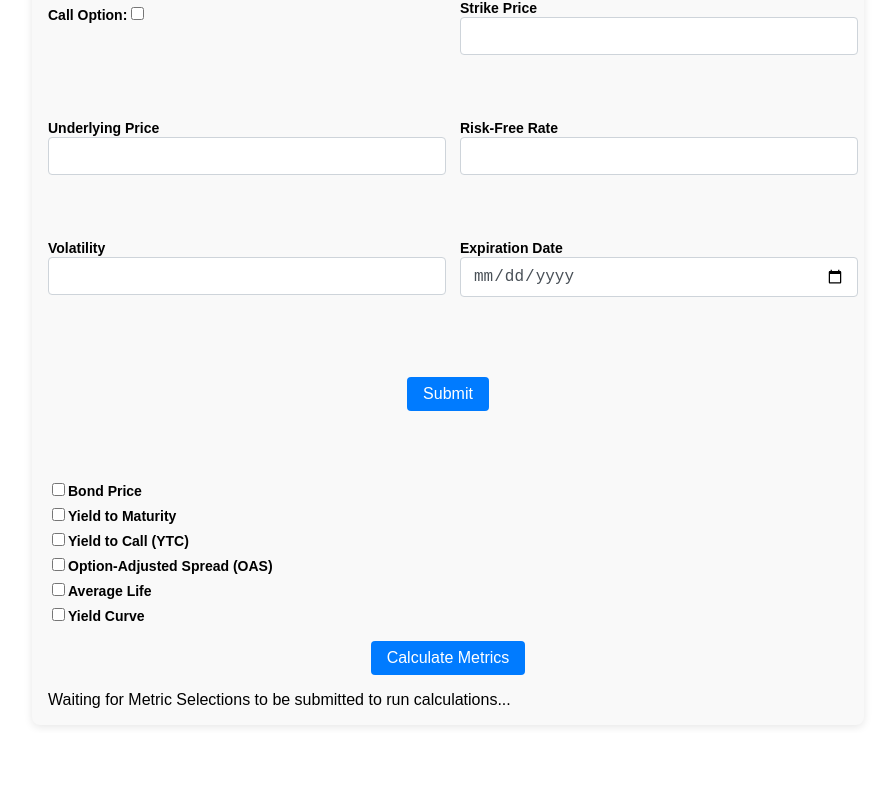
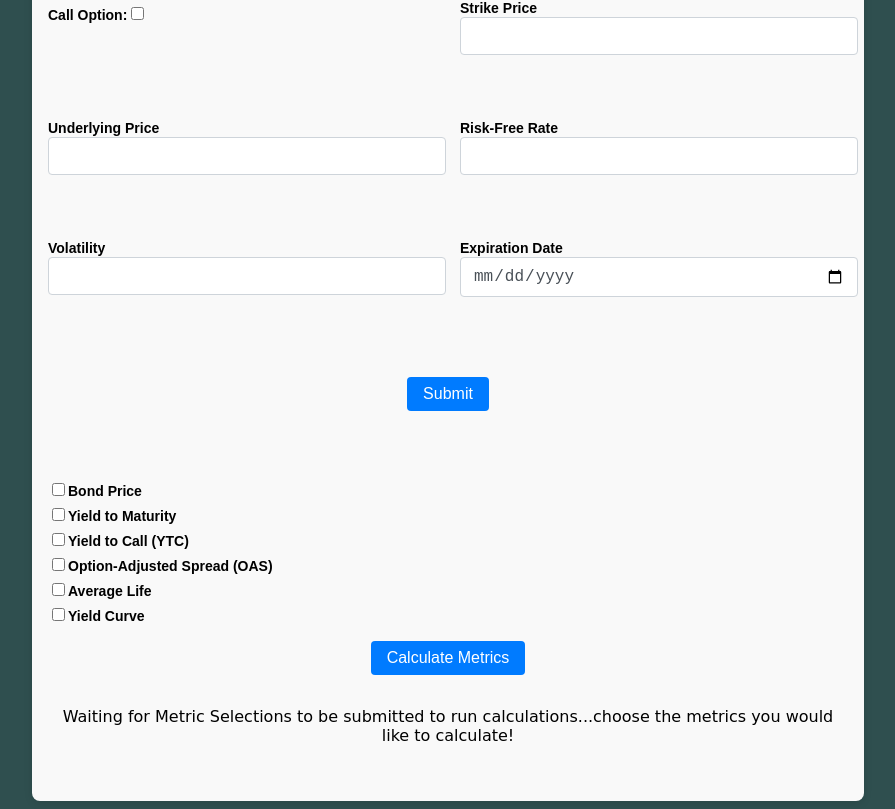
Before and after one commit to danielemiller/fixed_income_tool, a React (Create React App) app in the folder frontend/: page / in a window 1280 px wide. Shown: the part 1510-2319 px from the top of the page, without its empty margins (192-1087 px from the left). Before the commit the page ends 2243 px from the top, so only its background shows below. Built offline with nearby package versions, Linux system fonts and the light colour scheme.

Commit message:
Add additional stylings to flesh out the frontend application.

```diff
--- a/frontend/src/components/DataDisplay.js
+++ b/frontend/src/components/DataDisplay.js
@@ -5,7 +5,7 @@ import './styles/DataDisplay.css';
 
 const DataDisplay = ({ data }) => {
   if (!data || !data.yield_curve) {
-    return <div>Waiting for Metric Selections to be submitted to run calculations...</div>;
+    return <div className='waiting-for-metrics'><p className='waiting-message'>Waiting for Metric Selections to be submitted to run calculations...choose the metrics you would like to calculate!</p></div>;
   }
 
   const yieldCurveData = data.yield_curve.map(([x, y]) => ({ x, y }));
--- a/frontend/src/components/styles/DataDisplay.css
+++ b/frontend/src/components/styles/DataDisplay.css
@@ -1,3 +1,16 @@
 .data-display {
     margin-bottom: 1.5rem;
   }
+
+.waiting-for-metrics {
+  display: grid;
+  grid-template-columns: 1fr 1fr;
+  grid-gap: 1.5rem;
+  margin-bottom: 1.5rem;
+}
+
+.waiting-message {
+  grid-column: span 2;
+  font-family: "Comic Sans MS", 'serif';
+  text-align: center;
+}
--- a/frontend/src/components/styles/Header.css
+++ b/frontend/src/components/styles/Header.css
@@ -69,7 +69,6 @@
 
   h2 {
     font-family: 'EB Garamond', serif;
-    font-style: italic;
     text-align: center;
   }
 
--- a/frontend/src/components/styles/InputForm.css
+++ b/frontend/src/components/styles/InputForm.css
@@ -1,3 +1,7 @@
+body {
+  background-color: darkslategray;
+}
+
 form {
   display: grid;
   grid-template-columns: 1fr 1fr;
```
